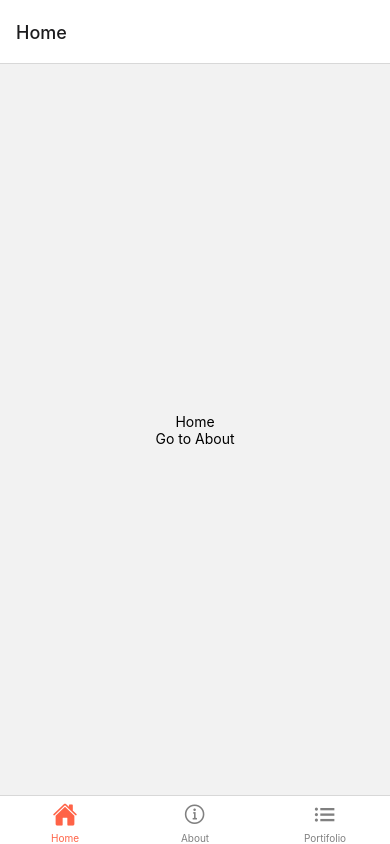
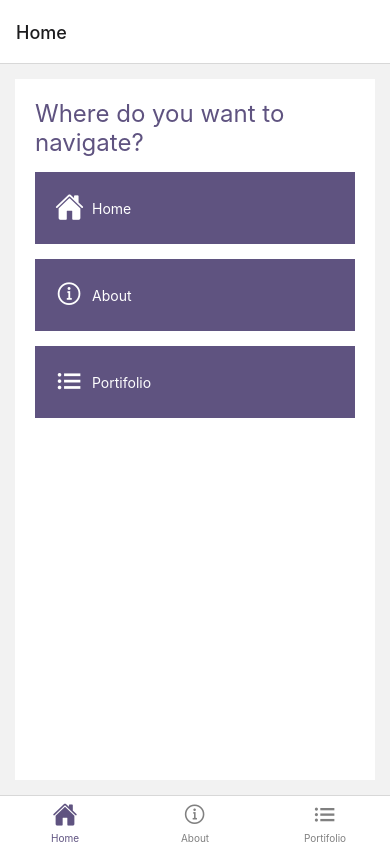
Before and after one commit to sjbatista/portifolio_app, a React Native app: screen / in a window 390 px wide. Built offline with nearby package versions, Linux system fonts and the light colour scheme.

Commit message:
New buttons in home and new styles.

```diff
--- a/App.js
+++ b/App.js
@@ -1,18 +1,37 @@
 import * as React from 'react';
-import { StyleSheet, Text, View, SafeAreaView, StatusBar } from 'react-native';
+import { StyleSheet, Text, View } from 'react-native';
 import { NavigationContainer } from '@react-navigation/native';
 import { createStackNavigator } from '@react-navigation/stack';
-import { TouchableOpacity } from 'react-native-gesture-handler';
+import { TouchableOpacity, ScrollView } from 'react-native-gesture-handler';
 import { createBottomTabNavigator } from '@react-navigation/bottom-tabs';
 import Ionicons from 'react-native-vector-icons/Ionicons';
+import { StatusBar } from 'expo-status-bar';
 
 function HomeScreen({navigation}){
   return(
-    <View style={{flex:1, alignItems:'center', justifyContent:'center'}}>
-      <Text>Home</Text>
-      <TouchableOpacity onPress={()=> Tab.Navigator('About')}>
-        <Text>Go to About</Text>
-      </TouchableOpacity>
+    <View style={{padding:15, flex:1}}>
+      <ScrollView contentContainerStyle={{padding:20}} style={styles.container}>
+
+        <Text style={styles.textHeader}>Where do you want to navigate?</Text>
+
+        <TouchableOpacity style={styles.btnOptionsHome} onPress={() => navigation.navigate('Home')}>
+          <Ionicons name='md-home' size={29} color='white'/>
+          <Text style={{color:'white', marginTop:8, marginLeft:8}}>Home</Text>
+        </TouchableOpacity>
+
+        <TouchableOpacity style={styles.btnOptionsHome} onPress={() => navigation.navigate('About')}>
+          <Ionicons name='ios-information-circle-outline' size={29} color='white'/>
+          <Text style={{color:'white', marginTop:8, marginLeft:8}}>About</Text>
+        </TouchableOpacity>
+
+        <TouchableOpacity style={styles.btnOptionsHome} onPress={() => navigation.navigate('Portifolio')}>
+          <Ionicons name='md-list' size={29} color='white'/>
+          <Text style={{color:'white', marginTop:8, marginLeft:8}}>Portifolio</Text>
+        </TouchableOpacity>
+
+      </ScrollView>
+
+
     </View>
 
   );
@@ -37,12 +56,12 @@ function PortifolioScreen({navigation}){
   );
 }
 
-const Stack = createStackNavigator();
 const Tab = createBottomTabNavigator();
 
 export default function App() {
   return (
     <NavigationContainer>
+    <StatusBar hidden/>
     <Tab.Navigator
       screenOptions={({ route }) => ({
         tabBarIcon: ({ focused, color, size }) => {
@@ -61,7 +80,7 @@ export default function App() {
           // You can return any component that you like here!
           return <Ionicons name={iconName} size={size} color={color} />;
         },
-        tabBarActiveTintColor: 'tomato',
+        tabBarActiveTintColor: '#5f5380',
         tabBarInactiveTintColor: 'gray',
       })}
     >
@@ -75,9 +94,18 @@ export default function App() {
 
 const styles = StyleSheet.create({
   container: {
-    flex: 1,
-    backgroundColor: '#fff',
-    alignItems: 'center',
-    justifyContent: 'center',
+    backgroundColor: 'white',
   },
+
+  textHeader: {
+    color:'#5f5380',
+    fontSize:24
+  },
+
+  btnOptionsHome: {
+    backgroundColor:'#5f5380',
+    padding:20,
+    marginTop:15,
+    flexDirection:'row'
+  }
 });
```
